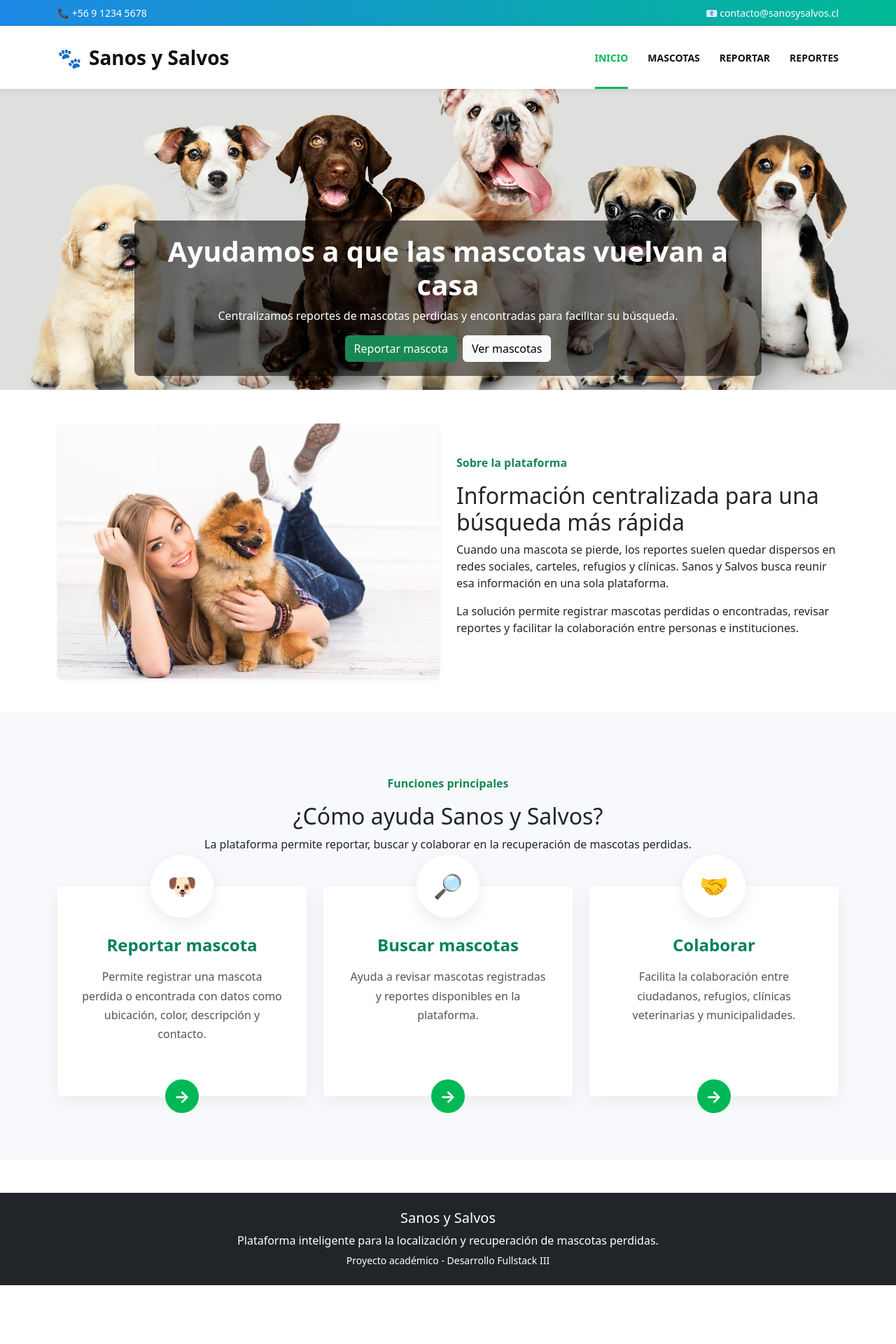
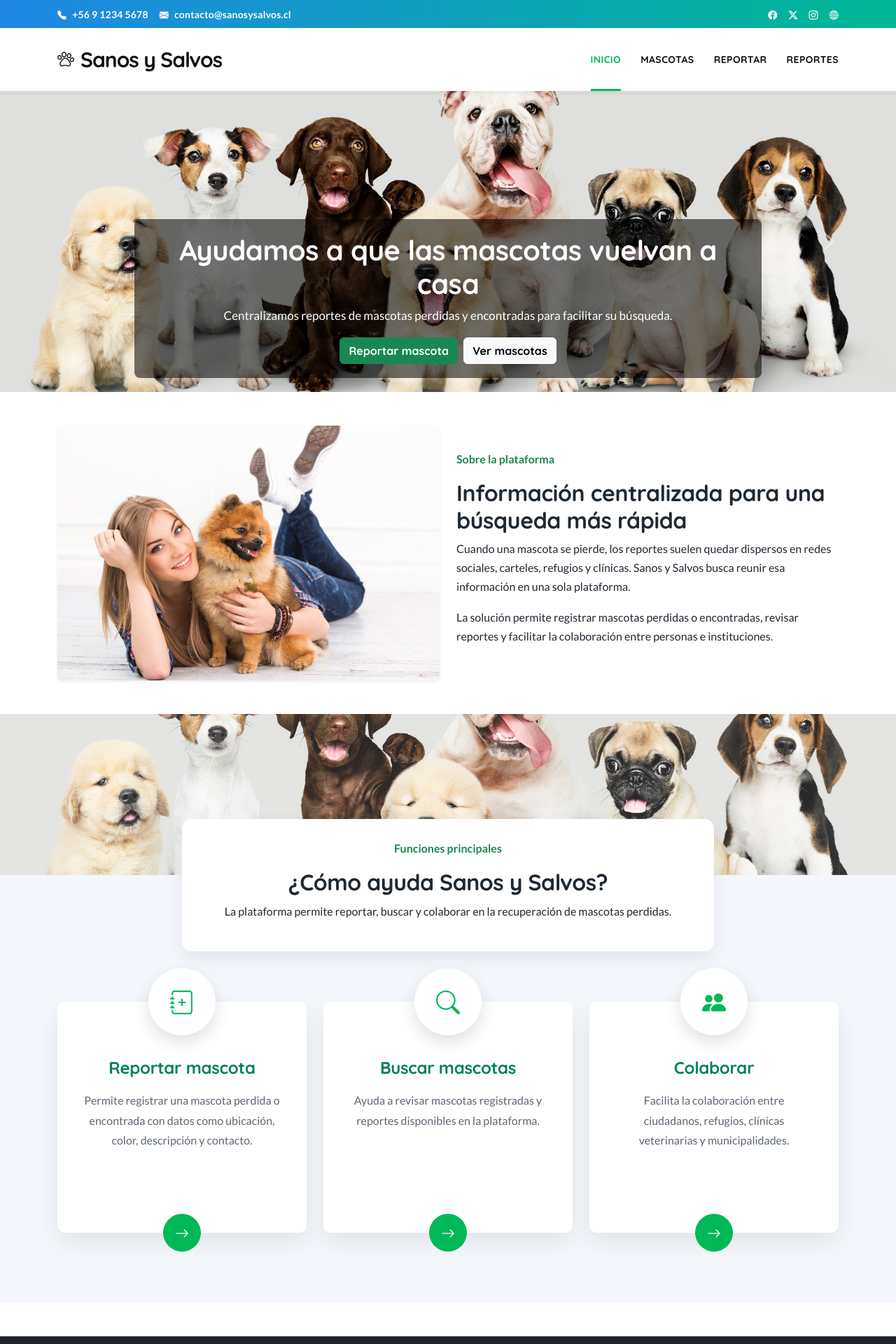
Before and after one commit to Carla-VL/SanosYSalvos_Frontend, a React (Vite) app in the folder Front_Sanos_y_Salvos/: page / in a window 1280 px wide. Shown: the top 1920 px of the page at 70% size. Before the commit the page ends 1836 px from the top, so only its background shows below. Built offline with nearby package versions, Linux system fonts and the light colour scheme.

Commit message:
modificaciones
se modificaron detalles visuales

```diff
--- a/Front_Sanos_y_Salvos/src/components/Navbar.jsx
+++ b/Front_Sanos_y_Salvos/src/components/Navbar.jsx
@@ -12,7 +12,9 @@ function Navbar({ setPagina, pagina }) {
           className="navbar-logo"
           onClick={() => setPagina("inicio")}
         >
-          <span className="logo-icono">🐾</span>
+          <span className="logo-icono">
+            <i className="flaticon-pawprint"></i>
+          </span>
           <span>Sanos y Salvos</span>
         </button>
 
--- a/Front_Sanos_y_Salvos/src/components/Servicios.jsx
+++ b/Front_Sanos_y_Salvos/src/components/Servicios.jsx
@@ -1,7 +1,9 @@
 function Servicios({ setPagina }) {
   return (
     <section className="servicios-section reveal">
-      <div className="container">
+      <div className="servicios-banner"></div>
+
+      <div className="container servicios-contenido">
         <div className="text-center mb-5">
           <p className="text-success fw-bold">Funciones principales</p>
           <h2>¿Cómo ayuda Sanos y Salvos?</h2>
@@ -12,10 +14,12 @@ function Servicios({ setPagina }) {
           </p>
         </div>
 
-        <div className="row g-4">
+        <div className="row g-4 servicios-row">
           <div className="col-md-4">
             <div className="servicio-card">
-              <div className="servicio-icono">🐶</div>
+              <div className="servicio-icono">
+                <i className="bi bi-journal-plus"></i>
+              </div>
 
               <h4>Reportar mascota</h4>
 
@@ -28,14 +32,16 @@ function Servicios({ setPagina }) {
                 className="servicio-boton"
                 onClick={() => setPagina("reportar")}
               >
-                →
+                <i className="bi bi-arrow-right"></i>
               </button>
             </div>
           </div>
 
           <div className="col-md-4">
             <div className="servicio-card">
-              <div className="servicio-icono">🔎</div>
+              <div className="servicio-icono">
+                <i className="bi bi-search"></i>
+              </div>
 
               <h4>Buscar mascotas</h4>
 
@@ -48,14 +54,16 @@ function Servicios({ setPagina }) {
                 className="servicio-boton"
                 onClick={() => setPagina("mascotas")}
               >
-                →
+                <i className="bi bi-arrow-right"></i>
               </button>
             </div>
           </div>
 
           <div className="col-md-4">
             <div className="servicio-card">
-              <div className="servicio-icono">🤝</div>
+              <div className="servicio-icono">
+                <i className="bi bi-people-fill"></i>
+              </div>
 
               <h4>Colaborar</h4>
 
@@ -68,7 +76,7 @@ function Servicios({ setPagina }) {
                 className="servicio-boton"
                 onClick={() => setPagina("reportes")}
               >
-                →
+                <i className="bi bi-arrow-right"></i>
               </button>
             </div>
           </div>
--- a/Front_Sanos_y_Salvos/src/components/Topbar.jsx
+++ b/Front_Sanos_y_Salvos/src/components/Topbar.jsx
@@ -2,8 +2,32 @@ function Topbar() {
   return (
     <div className="topbar-gradient text-white py-2">
       <div className="container d-flex justify-content-between flex-wrap">
-        <small>📞 +56 9 1234 5678</small>
-        <small>📧 contacto@sanosysalvos.cl</small>
+        <div>
+          <small className="me-3">
+            <i className="bi bi-telephone-fill me-2"></i>
+            +56 9 1234 5678
+          </small>
+
+          <small>
+            <i className="bi bi-envelope-fill me-2"></i>
+            contacto@sanosysalvos.cl
+          </small>
+        </div>
+
+        <div>
+          <small className="me-3">
+            <i className="bi bi-facebook"></i>
+          </small>
+          <small className="me-3">
+            <i className="bi bi-twitter-x"></i>
+          </small>
+          <small className="me-3">
+            <i className="bi bi-instagram"></i>
+          </small>
+          <small>
+            <i className="bi bi-globe2"></i>
+          </small>
+        </div>
       </div>
     </div>
   );
--- a/Front_Sanos_y_Salvos/src/main.jsx
+++ b/Front_Sanos_y_Salvos/src/main.jsx
@@ -4,6 +4,8 @@ import App from "./App.jsx";
 import "bootstrap/dist/css/bootstrap.min.css";
 import "bootstrap/dist/js/bootstrap.bundle.min.js";
 import "./styles.css";
+import "bootstrap-icons/font/bootstrap-icons.css";
+import "../public/template/css/flaticon.css";
 
 ReactDOM.createRoot(document.getElementById("root")).render(
   <React.StrictMode>
--- a/Front_Sanos_y_Salvos/src/styles.css
+++ b/Front_Sanos_y_Salvos/src/styles.css
@@ -1,95 +1,48 @@
-.carousel-imagen {
-  height: 430px;
-  object-fit: cover;
+@import url("https://fonts.googleapis.com/css2?family=Lato:wght@400;700;900&family=Quicksand:wght@500;600;700&display=swap");
+
+/* =========================
+   ESTILOS GENERALES
+========================= */
+
+body {
+  font-family: "Lato", Arial, sans-serif;
+  color: #1f2933;
+  background-color: #ffffff;
 }
 
-.carousel-texto {
-  background-color: rgba(0, 0, 0, 0.55);
-  border-radius: 8px;
-  padding: 20px;
+h1,
+h2,
+h3,
+h4,
+h5,
+.navbar-logo,
+.nav-link-custom {
+  font-family: "Quicksand", Arial, sans-serif;
+  letter-spacing: -0.4px;
 }
 
-.card-img-mascota {
-  height: 220px;
-  object-fit: cover;
+h1,
+h2 {
+  font-weight: 700;
 }
 
-.seccion-titulo {
-  color: #198754;
-  font-weight: bold;
+h3,
+h4,
+h5 {
+  font-weight: 600;
 }
 
-.footer-principal {
-  margin-top: 60px;
+p {
+  font-family: "Lato", Arial, sans-serif;
+  font-size: 16px;
+  line-height: 1.7;
 }
 
-@media (max-width: 768px) {
-  .carousel-imagen {
-    height: 330px;
-  }
-
-  .carousel-texto h1 {
-    font-size: 24px;
-  }
-
-  .carousel-texto p {
-    font-size: 14px;
-  }
-}
-
-.card-img-mascota {
-  height: 220px;
-  object-fit: cover;
-}
-
-.estado-badge {
-  font-size: 13px;
-}
-
-.formulario-reporte {
-  max-width: 950px;
-  margin: 0 auto;
-}
-
-.seccion-encabezado {
-  max-width: 760px;
-  margin: 0 auto;
-}
-
-.card-reporte {
-  min-height: 100%;
-}
-
-.reveal {
-  opacity: 0;
-  transform: translateY(45px);
-  transition: opacity 0.8s ease, transform 0.8s ease;
-}
-
-.reveal-visible {
-  opacity: 1;
-  transform: translateY(0);
-}
-
-.nav-boton {
-  transition: all 0.3s ease;
-}
-
-.nav-boton:hover {
-  transform: translateY(-2px);
-  box-shadow: 0 4px 10px rgba(25, 135, 84, 0.25);
-}
-
-.card {
-  transition: transform 0.3s ease, box-shadow 0.3s ease;
-}
-
-.card:hover {
-  transform: translateY(-8px);
-  box-shadow: 0 12px 25px rgba(0, 0, 0, 0.14) !important;
-}
-
-.btn {
+button,
+.btn,
+.servicio-boton {
+  font-family: "Quicksand", Arial, sans-serif;
+  font-weight: 700;
   transition: all 0.3s ease;
 }
 
@@ -97,39 +50,22 @@
   transform: translateY(-2px);
 }
 
-.carousel-texto {
-  animation: entradaTexto 0.9s ease;
-}
-
-@keyframes entradaTexto {
-  from {
-    opacity: 0;
-    transform: translateY(25px);
-  }
-
-  to {
-    opacity: 1;
-    transform: translateY(0);
-  }
-}
-
-.carousel-control-prev,
-.carousel-control-next {
-  transition: opacity 0.3s ease;
-}
-
-.carousel-control-prev:hover,
-.carousel-control-next:hover {
-  opacity: 0.75;
-}
+/* =========================
+   TOPBAR
+========================= */
 
 .topbar-gradient {
   background: linear-gradient(90deg, #1e88e5 0%, #00b894 100%);
 }
 
 .topbar-gradient small {
-  font-weight: 500;
+  font-weight: 700;
+  letter-spacing: 0.2px;
 }
+
+/* =========================
+   NAVBAR
+========================= */
 
 .navbar-principal {
   background-color: #ffffff;
@@ -152,12 +88,14 @@
   border: none;
   background: transparent;
   color: #111111;
-  font-size: 28px;
-  font-weight: 800;
+  font-size: 30px;
+  font-weight: 700;
   display: flex;
   align-items: center;
   gap: 10px;
   padding: 0;
+  letter-spacing: -1px;
+  transition: color 0.3s ease;
 }
 
 .navbar-logo:hover {
@@ -178,11 +116,13 @@
   border: none;
   background: transparent;
   color: #111111;
-  font-weight: 800;
+  font-weight: 700;
   text-transform: uppercase;
   font-size: 14px;
+  letter-spacing: 0.4px;
   padding: 34px 0;
   position: relative;
+  transition: color 0.3s ease;
 }
 
 .nav-link-custom:hover {
@@ -212,6 +152,271 @@
   width: 100%;
 }
 
+/* =========================
+   CARRUSEL
+========================= */
+
+.carousel-imagen {
+  height: 430px;
+  object-fit: cover;
+}
+
+.carousel-texto {
+  background-color: rgba(0, 0, 0, 0.55);
+  border-radius: 8px;
+  padding: 20px;
+  animation: entradaTexto 0.9s ease;
+}
+
+.carousel-texto h1 {
+  font-family: "Quicksand", Arial, sans-serif;
+  font-weight: 700;
+  letter-spacing: -0.5px;
+}
+
+.carousel-texto p {
+  font-family: "Lato", Arial, sans-serif;
+  font-size: 17px;
+  font-weight: 400;
+}
+
+.carousel-control-prev,
+.carousel-control-next {
+  transition: opacity 0.3s ease;
+}
+
+.carousel-control-prev:hover,
+.carousel-control-next:hover {
+  opacity: 0.75;
+}
+
+@keyframes entradaTexto {
+  from {
+    opacity: 0;
+    transform: translateY(25px);
+  }
+
+  to {
+    opacity: 1;
+    transform: translateY(0);
+  }
+}
+
+/* =========================
+   ANIMACIÓN AL BAJAR
+========================= */
+
+.reveal {
+  opacity: 0;
+  transform: translateY(45px);
+  transition: opacity 0.8s ease, transform 0.8s ease;
+}
+
+.reveal-visible {
+  opacity: 1;
+  transform: translateY(0);
+}
+
+/* =========================
+   SECCIONES GENERALES
+========================= */
+
+.seccion-titulo {
+  color: #198754;
+  font-weight: 700;
+}
+
+.seccion-encabezado {
+  max-width: 760px;
+  margin: 0 auto;
+}
+
+.seccion-encabezado h1,
+.servicios-section h2 {
+  font-family: "Quicksand", Arial, sans-serif;
+  font-weight: 700;
+  letter-spacing: -0.5px;
+}
+
+.seccion-encabezado p,
+.servicios-section p {
+  font-family: "Lato", Arial, sans-serif;
+}
+
+/* =========================
+   CARDS GENERALES
+========================= */
+
+.card {
+  transition: transform 0.3s ease, box-shadow 0.3s ease;
+}
+
+.card:hover {
+  transform: translateY(-8px);
+  box-shadow: 0 12px 25px rgba(0, 0, 0, 0.14) !important;
+}
+
+.card-img-mascota {
+  height: 220px;
+  object-fit: cover;
+}
+
+.estado-badge {
+  font-size: 13px;
+  font-family: "Quicksand", Arial, sans-serif;
+}
+
+.card-reporte {
+  min-height: 100%;
+}
+
+/* =========================
+   FORMULARIO
+========================= */
+
+.formulario-reporte {
+  max-width: 950px;
+  margin: 0 auto;
+}
+
+.form-label {
+  font-family: "Quicksand", Arial, sans-serif;
+  font-weight: 700;
+}
+
+.form-control,
+.form-select {
+  font-family: "Lato", Arial, sans-serif;
+}
+
+/* =========================
+   SERVICIOS / FUNCIONES
+========================= */
+
+.servicios-section {
+  background-color: #f4f7fb;
+  padding-bottom: 100px;
+  overflow: hidden;
+}
+
+.servicios-banner {
+  height: 230px;
+  background-image: linear-gradient(
+      rgba(255, 255, 255, 0.15),
+      rgba(255, 255, 255, 0.15)
+    ),
+    url("/template/images/bg_1.jpg");
+  background-size: cover;
+  background-position: center;
+}
+
+.servicios-contenido {
+  margin-top: -80px;
+  position: relative;
+  z-index: 2;
+}
+
+.servicios-contenido .text-center {
+  background-color: #ffffff;
+  max-width: 760px;
+  margin: 0 auto 70px;
+  padding: 28px 30px;
+  border-radius: 14px;
+  box-shadow: 0 10px 28px rgba(0, 0, 0, 0.08);
+}
+
+.servicios-row {
+  margin-top: 20px;
+}
+
+.servicio-card {
+  position: relative;
+  background-color: #ffffff;
+  min-height: 330px;
+  padding: 80px 38px 55px;
+  border-radius: 10px;
+  text-align: center;
+  box-shadow: 0 14px 35px rgba(0, 0, 0, 0.08);
+  transition: transform 0.35s ease, box-shadow 0.35s ease,
+    background-color 0.35s ease;
+}
+
+.servicio-card:hover {
+  transform: translateY(-12px);
+  background-color: #e7f8fb;
+  box-shadow: 0 20px 45px rgba(0, 166, 166, 0.22);
+}
+
+.servicio-icono {
+  width: 96px;
+  height: 96px;
+  background-color: #ffffff;
+  border-radius: 50%;
+  display: flex;
+  align-items: center;
+  justify-content: center;
+  position: absolute;
+  top: -48px;
+  left: 50%;
+  transform: translateX(-50%);
+  font-size: 38px;
+  box-shadow: 0 10px 25px rgba(0, 0, 0, 0.12);
+  transition: transform 0.35s ease, background-color 0.35s ease;
+}
+
+.servicio-card:hover .servicio-icono {
+  background-color: #d6f4f7;
+  transform: translateX(-50%) scale(1.08);
+}
+
+.servicio-card h4 {
+  font-family: "Quicksand", Arial, sans-serif;
+  color: #008060;
+  font-weight: 700;
+  letter-spacing: -0.3px;
+  margin-bottom: 18px;
+}
+
+.servicio-card p {
+  color: #5d6773;
+  line-height: 1.8;
+  margin-bottom: 30px;
+}
+
+.servicio-boton {
+  width: 54px;
+  height: 54px;
+  border-radius: 50%;
+  border: none;
+  background-color: #00b956;
+  color: #ffffff;
+  font-size: 26px;
+  font-weight: 700;
+  line-height: 1;
+  position: absolute;
+  left: 50%;
+  bottom: -27px;
+  transform: translateX(-50%);
+  transition: background-color 0.35s ease, transform 0.35s ease;
+}
+
+.servicio-boton:hover {
+  background-color: #00a6a6;
+  transform: translateX(-50%) scale(1.12);
+}
+
+/* =========================
+   FOOTER
+========================= */
+
+.footer-principal {
+  margin-top: 60px;
+}
+
+/* =========================
+   RESPONSIVE
+========================= */
+
 @media (max-width: 768px) {
   .navbar-principal {
     min-height: auto;
@@ -237,92 +442,53 @@
   .navbar-logo {
     font-size: 24px;
   }
+
+  .carousel-imagen {
+    height: 330px;
   }
 
-.servicios-section {
-  background-color: #f7f9fc;
-  padding: 90px 0;
+  .carousel-texto h1 {
+    font-size: 24px;
+  }
+
+  .carousel-texto p {
+    font-size: 14px;
+  }
+
+  .servicios-banner {
+    height: 170px;
+  }
+
+  .servicios-contenido {
+    margin-top: -45px;
+  }
+
+  .servicios-contenido .text-center {
+    margin-bottom: 60px;
   }
 
   .servicio-card {
-  position: relative;
-  background-color: #ffffff;
-  min-height: 300px;
-  padding: 70px 35px 45px;
-  border-radius: 6px;
-  text-align: center;
-  box-shadow: 0 8px 25px rgba(0, 0, 0, 0.06);
-  transition: transform 0.3s ease, box-shadow 0.3s ease, background-color 0.3s ease;
+    margin-bottom: 60px;
+  }
 }
 
-.servicio-card:hover {
-  transform: translateY(-10px);
-  background-color: #e9f8f7;
-  box-shadow: 0 14px 35px rgba(0, 150, 136, 0.18);
+.logo-icono i {
+  font-size: 24px;
 }
 
-.servicio-icono {
-  width: 90px;
-  height: 90px;
-  background-color: #ffffff;
-  border-radius: 50%;
-  display: flex;
-  align-items: center;
-  justify-content: center;
-  position: absolute;
-  top: -45px;
-  left: 50%;
-  transform: translateX(-50%);
+.servicio-icono i {
   font-size: 34px;
-  box-shadow: 0 8px 22px rgba(0, 0, 0, 0.08);
-  transition: background-color 0.3s ease, transform 0.3s ease;
+  color: #00b956;
 }
 
-.servicio-card:hover .servicio-icono {
-  background-color: #dff7f4;
-  transform: translateX(-50%) scale(1.08);
+.servicio-card:hover .servicio-icono i {
+  color: #00a6a6;
 }
 
-.servicio-card h4 {
-  color: #008060;
-  font-weight: 700;
-  margin-bottom: 18px;
+.servicio-boton i {
+  font-size: 20px;
 }
 
-.servicio-card p {
-  color: #555555;
-  line-height: 1.7;
-  margin-bottom: 30px;
+.topbar-gradient i {
+  font-size: 13px;
 }
-
-.servicio-boton {
-  width: 48px;
-  height: 48px;
-  border-radius: 50%;
-  border: none;
-  background-color: #00b956;
-  color: #ffffff;
-  font-size: 24px;
-  font-weight: bold;
-  line-height: 1;
-  position: absolute;
-  left: 50%;
-  bottom: -24px;
-  transform: translateX(-50%);
-  transition: background-color 0.3s ease, transform 0.3s ease;
-}
-
-.servicio-boton:hover {
-  background-color: #00a6a6;
-  transform: translateX(-50%) scale(1.08);
-}
-
-@media (max-width: 768px) {
-  .servicios-section {
-    padding: 70px 0;
-  }
-
-  .servicio-card {
-    margin-bottom: 45px;
-  }
-}
```
Also changed, not shown: Front_Sanos_y_Salvos/package.json (+4 -4 lines), 1 other file (tests, documents, lock files or other folders). Lines whose indentation alone changed are shown as unchanged.
